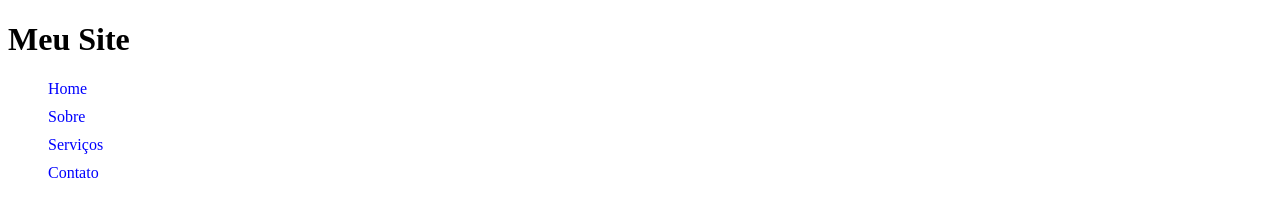
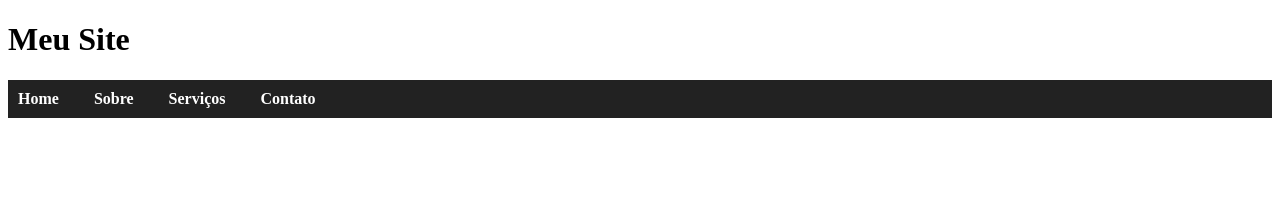
Before and after one commit to GlauberLM/Criar-o-link-das-paginas, a plain HTML site: page index.html in a window 1280 px wide. Drawn offline with Linux system fonts and the light colour scheme.

Commit message:
Update style.css

```diff
--- a/style.css
+++ b/style.css
@@ -1,16 +1,25 @@
+/* Estilo do menu */
 .menu {
-    list-style: none;
+  list-style: none;
+  padding: 0;
+  display: flex;
+  gap: 15px;
+  background-color: #222;
 }
 
+/* combinador: li dentro de .menu */
 .menu li {
-    margin: 10px 0;
+  padding: 10px;
 }
 
+/* combinador: link dentro do li */
 .menu li a {
-    text-decoration: none;
-    color: blue;
+  color: white;
+  text-decoration: none;
+  font-weight: bold;
 }
 
+/* efeito ao passar o mouse */
 .menu li a:hover {
-    color: red;
+  color: yellow;
 }
```
